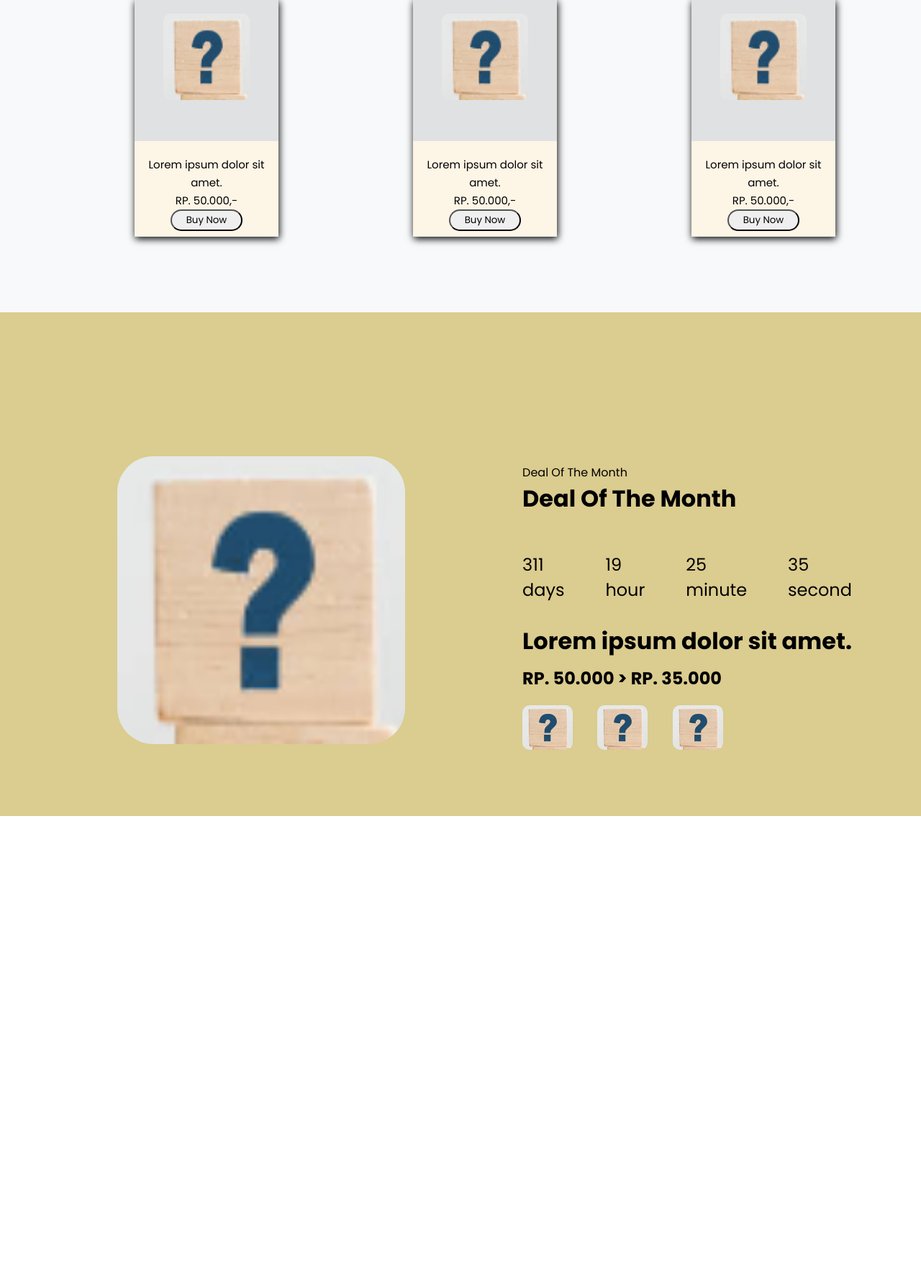
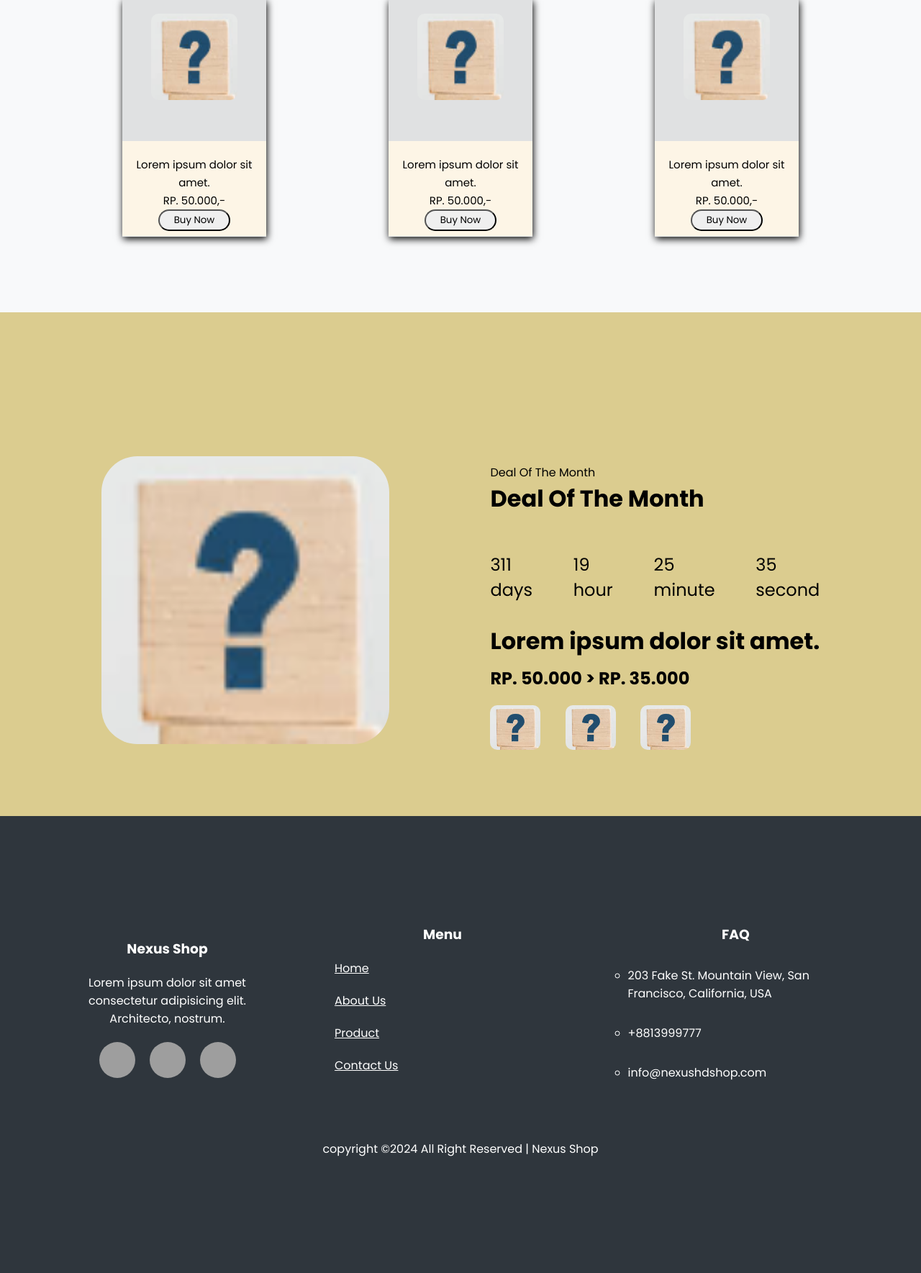
Before and after one commit to ToYaaaaa/-P-onlineShop, a PHP site: page / in a window 1280 px wide; the page is wider, and only the part inside the window is pictured. Shown: the part 1296-3065 px from the top of that part at 72% size. Before the commit the page ends 2430 px from the top of that part, so only its background shows below. Run offline with PHP 8.4, Linux system fonts and the light colour scheme; grey boxes are pictures that could not be loaded.

Commit message:
menambahkan footer

```diff
--- a/css/style.css
+++ b/css/style.css
@@ -22,7 +22,7 @@
   padding: 1rem 7%;
   align-items: center;
   z-index: 9999999;
-  /* background-color: white; */
+  background-color: white;
 }
 
 .navbar-logo {
@@ -63,7 +63,8 @@
 
 /* main page */
 .container {
-  width: 1349px;
+  /* width: 1349px; */
+  width: 100%;
   height: 630px;
 }
 .mainpage {
@@ -111,7 +112,8 @@ a {
   display: flex;
   flex-wrap: wrap;
   justify-content: space-evenly;
-  width: 1349px;
+  /* width: 1349px;*/
+  width: 100%;
   height: 400px;
   text-align: center;
   align-items: center;
@@ -138,7 +140,8 @@ a {
 /* our product  */
 
 .ourproduct {
-  width: 1348px;
+  /* width: 1348px; */
+  width: 100%;
   background-color: #f8f9fa;
   /* background-color: blue; */
   height: 700px;
@@ -277,7 +280,8 @@ a {
 /* deal of the month */
 
 .deal {
-  width: 1347px;
+  /* width: 1347px; */
+  width: 100%;
   background-color: #dbcc8f;
   /* background-color: blue; */
   height: 700px;
@@ -312,3 +316,84 @@ a {
   justify-content: space-between;
   font-size: 1.5rem;
 }
+
+/* footer */
+.footer {
+  width: 100%;
+  height: 485px;
+  background-color: #2f363d;
+  padding-top: 150px;
+}
+
+.containerfooter {
+  display: flex;
+  justify-content: space-evenly;
+  /* margin-top: 150px; */
+  flex-wrap: wrap;
+  color: white;
+}
+.containerfooter .foot1 ul li {
+  text-decoration: none;
+  margin-top: 20px;
+}
+.containerfooter .foot1 {
+  width: 300px;
+  height: 300px;
+  text-align: center;
+  /* background-color: blue; */
+}
+
+.containerfooter .foot1 {
+  width: 250px;
+}
+
+.foot1 .foot1icon {
+  display: flex;
+  flex-wrap: wrap;
+  justify-content: center;
+  gap: 20px;
+}
+
+.foot1 .foot1icon img {
+  width: 50px;
+  height: 50px;
+  border-radius: 25px;
+}
+
+.containerfooter .foot2 {
+  width: 300px;
+  height: 300px;
+  text-align: center;
+  /* background-color: blue; */
+}
+.containerfooter .foot2 ul li {
+  text-align: left;
+  color: white;
+  text-decoration: none;
+  margin-top: 20px;
+}
+.containerfooter .foot2 ul li a {
+  color: white;
+  text-decoration: none;
+  text-decoration: underline;
+}
+.containerfooter .foot3 {
+  width: 300px;
+  height: 300px;
+  text-align: center;
+  /* background-color: blue; */
+}
+.containerfooter .foot3 ul li {
+  text-align: left;
+  list-style-type: circle;
+  margin-top: 30px;
+}
+.containerfooter .foot3 ul li img {
+  width: 35px;
+  height: 35px;
+}
+
+.footer .copyright {
+  text-align: center;
+  color: white;
+}
--- a/index.php
+++ b/index.php
@@ -141,11 +141,62 @@
     </div>
     <!-- deal of the month end -->
 
+    <!-- footer start -->
+    <div class="footer">
+        <div class="containerfooter">
+            <div class="foot1">
+                <ul>
+                    <li> <h3>Nexus Shop</h3></li>
+                    <li><p>Lorem ipsum dolor sit amet consectetur adipisicing elit. Architecto, nostrum.</p></li>
+                    <li>
+                        <div class="foot1icon">
+                            <div class="instagram">
+                                <a href=""><img src="picture/instagram.png" alt=""></a>
+                            </div>
+                            <div class="facebook">
+                                <a href=""><img src="picture/facebook.png" alt=""></a>
+                            </div>
+                            <div class="twitter">
+                                <a href=""><img src="picture/twitter.png" alt=""></a>
+                            </div>
+                        </div>
+                    </li>
+                </ul>
+            </div>
+            <div class="foot2">
+                <h3>Menu</h3>
+                <ul>
+                    <li><a href="index.html">Home</a></li>
+                    <li><a href="#about">About Us</a></li>
+                    <li><a href="#product">Product</a></li>
+                    <li><a href="#contact">Contact Us</a></li>
+                </ul>
+            </div>
+            <div class="foot3">
+                <h3>FAQ</h3>
+                <ul>
+                    <li>
+                        <span>	203 Fake St. Mountain View, San Francisco, California, USA</span>
+                    </li>
+                    <li>
+                        <p>+8813999777</p>
+                    </li>
+                    <li>
+                        <p>info@nexushdshop.com</p>
+                    </li>
+                </ul>
+            </div>
+        </div>
+        <div class="copyright">
+            <p>copyright ©2024 All Right Reserved | Nexus Shop </p>
+        </div>
+    </div>
+    <!-- footer end -->
+
     <!-- icon -->
     <script>
     feather.replace();
     </script>
-
     <!-- script -->
     <script src="js/script.js"></script>
 </body>
```
